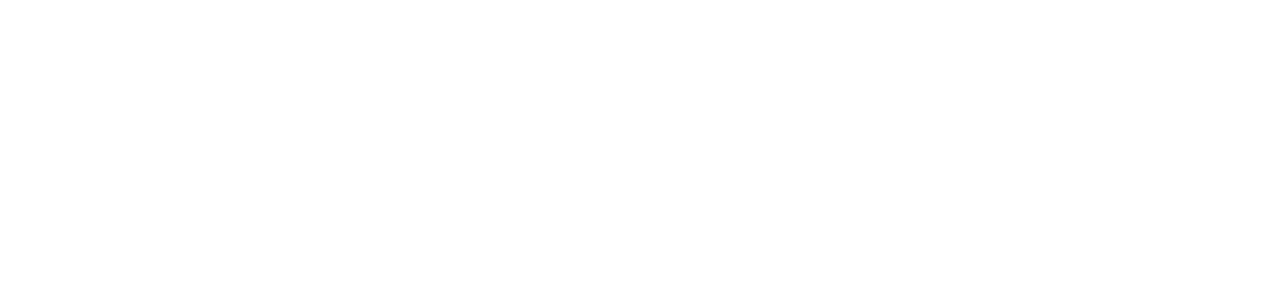
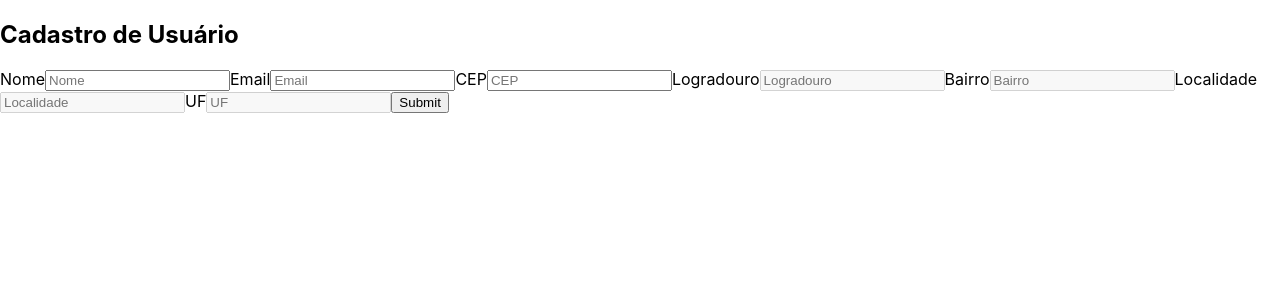
Before and after one commit to BrunoLemosCoutinho/zitrus-frontend, a React (Create React App) app in the folder zitrus-frontend/: page /cadastro-cliente in a window 1280 px wide. Shown: the top 300 px of the page. Built offline with nearby package versions, Linux system fonts and the light colour scheme.

Commit message:
fix: correçao de nome

```diff
--- a/zitrus-frontend/src/App.js
+++ b/zitrus-frontend/src/App.js
@@ -6,7 +6,7 @@
   return (
     <Switch>
       <Route exact path="/" component={ Login } />
-      <Route exact path="/cadastro-usuario" component={ AddCustomer } />
+      <Route exact path="/cadastro-cliente" component={ AddCustomer } />
     </Switch>
 
   );
```
